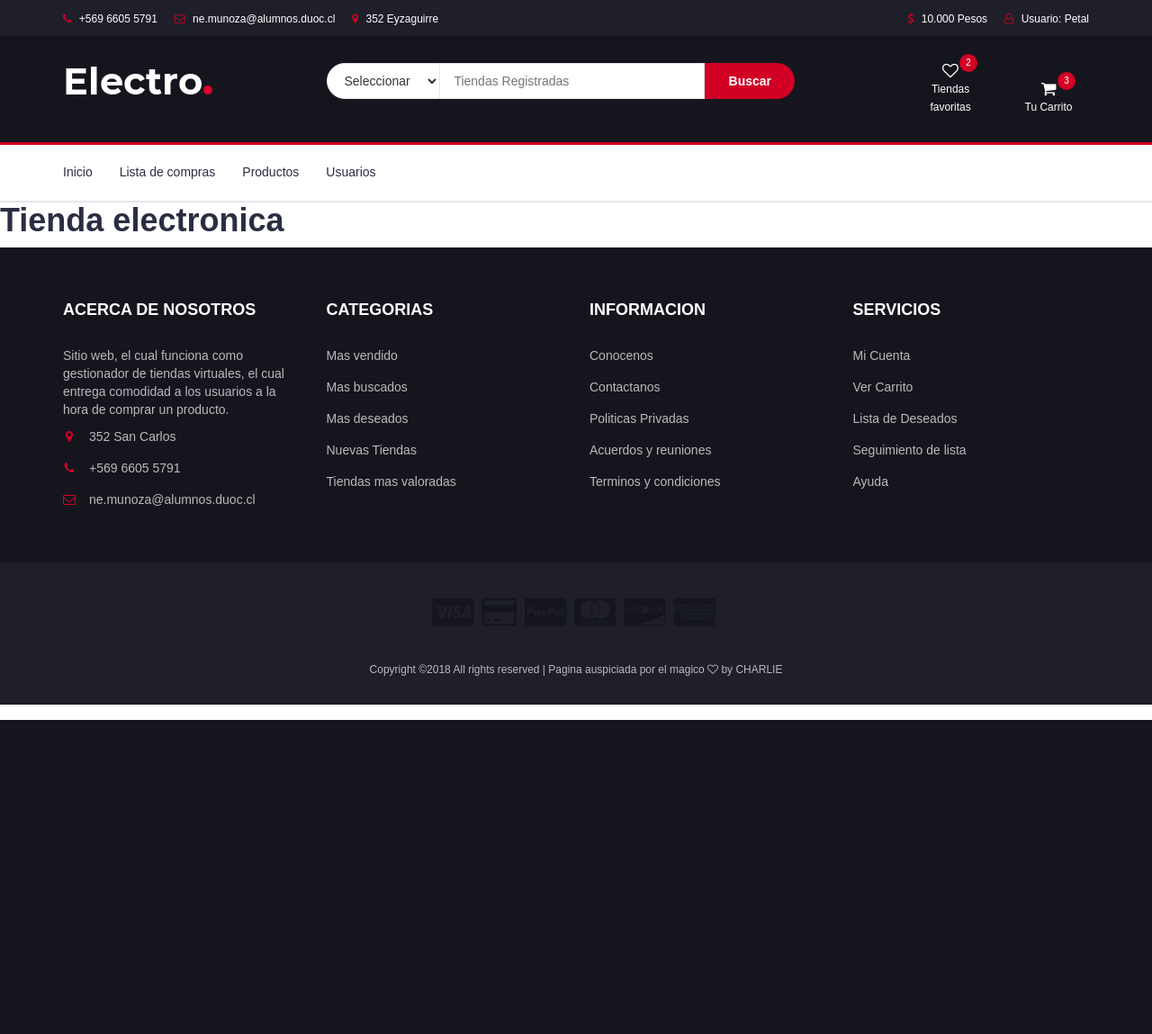
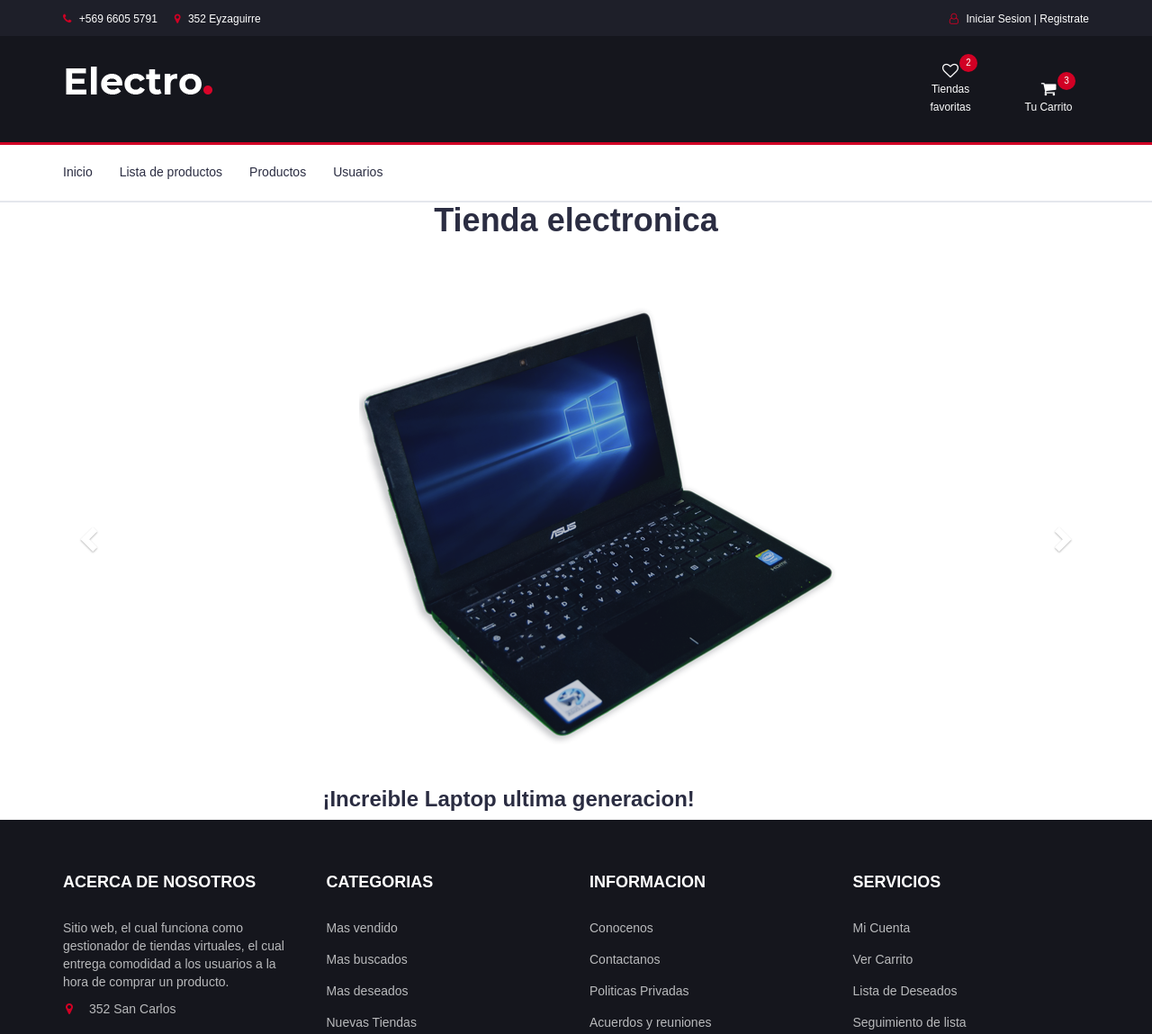
Before and after one commit to J-Alejandro/examenDWY, a Django app: page / in a window 1280 px wide. Shown: the top 1149 px of the page at 90% size. Before the commit the page ends 800 px from the top, so only its background shows below. Run offline with Django 3.2, Linux system fonts and the light colour scheme; some libraries are stand-ins or nearby versions; some web fonts are replaced.

Commit message:
lo ultimo

```diff
--- a/accounts/templates/registration/login.html
+++ b/accounts/templates/registration/login.html
@@ -1,6 +1,7 @@
 {% extends "core/base.html" %}
 {% block contenido %}
 <div class="wrapper">
+  <div class="divDos">
         <form class="form-signin" action="" method="POST">
             {% csrf_token %}
           <h2 class="form-signin-heading">Iniciar Sesión</h2>
@@ -17,7 +18,7 @@
         </form>
         <!---->
       </div>
-
+</div>
 
 
 {% endblock contenido %}
--- a/accounts/urls.py
+++ b/accounts/urls.py
@@ -3,4 +3,5 @@ from .views import register
 
 urlpatterns = [
     path('register/', register, name="register"),
+
 ]
--- a/core/forms.py
+++ b/core/forms.py
@@ -35,7 +35,7 @@ class ProductoForm(forms.ModelForm):
             'nombreProducto',
             'costoPresupuestado',
             'costoReal',
-            #'tienda',
+            'tienda',
             'notaAdicional',
         )
 
@@ -43,7 +43,7 @@ class ProductoForm(forms.ModelForm):
             'nombreProducto':'Nombre Producto',
             'costoPresupuestado':'Costo Presupuestado',
             'costoReal':'Costo Real',
-            #'tienda':'Tienda',
+            'tienda':'Tienda',
             'notaAdicional':'Nota Adicional',
         }
 
@@ -51,7 +51,7 @@ class ProductoForm(forms.ModelForm):
             'nombreProducto':forms.TextInput(attrs={'class':'form-control'}),
             'costoPresupuestado':forms.TextInput(attrs={'class':'form-control'}),
             'costoReal':forms.TextInput(attrs={'class':'form-control'}),
-            #'tienda':forms.TextInput(attrs={'class':'form-control'}),
+            'tienda':forms.Select(attrs={'class':'form-control'}),
             'notaAdicional':forms.TextInput(attrs={'class':'form-control'}),
 
         }
--- a/core/models.py
+++ b/core/models.py
@@ -21,7 +21,8 @@ class Producto(models.Model):
     nombreProducto = models.CharField(max_length=150)
     costoPresupuestado = models.IntegerField()
     costoReal = models.IntegerField()
-    tienda = models.ForeignKey(Tienda, on_delete=models.CASCADE,null=True)
+    tienda = (('Seleccionar','Seleccionar'),('PcFactoria','PcFactoria'),('ABCFunciona','ABCFunciona'),('Me109cito','Me109cito'))
+    tienda = models.CharField(max_length=50,choices=tienda,default="Seleccionar",verbose_name='Tienda')
     notaAdicional = models.CharField(max_length=150)
 
     def __str__(self):
--- a/core/static/core/css/estilos.css
+++ b/core/static/core/css/estilos.css
@@ -11,3 +11,14 @@
 form.needs-validation {
     margin-bottom: 6%;
 }
+
+a.left.carousel-control {
+    background: none!important;
+}
+a.right.carousel-control {
+    background: none!important;
+}
+
+.item {
+    margin-left: 28%;
+}
--- a/core/templates/core/base.html
+++ b/core/templates/core/base.html
@@ -1,8 +1,10 @@
 <!DOCTYPE html>
 <html lang="en">
 
+		{% load pwa %}
+<head>
 
-<head>
+		{% progressive_web_app_meta %}
 
     <meta charset="UTF-8">
     <meta name="viewport" content="width=device-width, initial-scale=1.0">
@@ -28,16 +30,25 @@
 				<div class="container">
 					<ul class="header-links pull-left">
 						<li><a href="#"><i class="fa fa-phone"></i> +569 6605 5791</a></li>
-						<li><a href="#"><i class="fa fa-envelope-o"></i> ne.munoza@alumnos.duoc.cl</a></li>
+						{% if request.user.is_authenticated %}
+						<li><a href="#"><i class="fa fa-envelope-o"></i> {{ request.user.email }}</a></li>
 						<li><a href="#"><i class="fa fa-map-marker"></i> 352 Eyzaguirre</a></li>
+						{% else %}
+						<li><a href="#"><i class="fa fa-map-marker"></i> 352 Eyzaguirre</a></li>
+						{% endif %}
 					</ul>
 					<ul class="header-links pull-right">
-						<li><a href="#"><i class="fa fa-dollar"></i> 10.000 Pesos</a></li>
-						<li><a href="#"><i class="fa fa-user-o"></i> Usuario: Petal</a></li>
+						<li></li>
+						{% if request.user.is_authenticated %}
+						<li><a href="{% url 'login' %}"><i class="fa fa-user-o"></i> Usuario: {{ request.user.first_name }}</a></li>
+						<li><a href="{% url 'logout' %}"><i class="fa fa-user-o"></i> Cerrar Sesion</a></li>
+						{% else %}
+						<li><a href="{% url 'login' %}"><i class="fa fa-user-o"></i> Iniciar Sesion |</a> <a href="{% url 'register' %}">Registrate</a> </li>
+						{% endif %}
 					</ul>
 				</div>
 			</div>
-			<!-- /TOP HEADER -->
+			<!-- TOP HEADER -->
 
 			<!-- MAIN HEADER -->
 			<div id="header">
@@ -48,7 +59,7 @@
 						<!-- Logo -->
 						<div class="col-md-3">
 							<div class="header-logo">
-								<a href="#" class="logo">
+								<a href="{% url 'home' %}" class="logo">
 										<img src="{% static 'core/imagenes/logo.png' %}" alt="">
 								</a>
 							</div>
@@ -59,13 +70,13 @@
 						<div class="col-md-6">
 							<div class="header-search">
 								<form>
-									<select class="input-select">
+									<!-- <select class="input-select">
 										<option value="0">Seleccionar</option>
 										<option value="1">Tienda 1</option>
 										<option value="1">Tienda 2</option>
 									</select>
 									<input class="input" placeholder="Tiendas Registradas">
-									<button class="search-btn">Buscar</button>
+									<button class="search-btn">Buscar</button> -->
 								</form>
 							</div>
 						</div>
@@ -98,8 +109,8 @@
 													<img src="./img/product01.png" alt="">
 												</div>
 												<div class="product-body">
-													<h3 class="product-name"><a href="#">product name goes here</a></h3>
-													<h4 class="product-price"><span class="qty">1x</span>$980.00</h4>
+													<h3 class="product-name"><a href="#">RadioFM<a></h3>
+													<h4 class="product-price"><span class="qty">1x</span>$5.000</h4>
 												</div>
 												<button class="delete"><i class="fa fa-close"></i></button>
 											</div>
@@ -109,19 +120,19 @@
 													<img src="./img/product02.png" alt="">
 												</div>
 												<div class="product-body">
-													<h3 class="product-name"><a href="#">product name goes here</a></h3>
-													<h4 class="product-price"><span class="qty">3x</span>$980.00</h4>
+													<h3 class="product-name"><a href="#">Pc portatil</a></h3>
+													<h4 class="product-price"><span class="qty">3x</span>$980.000</h4>
 												</div>
 												<button class="delete"><i class="fa fa-close"></i></button>
 											</div>
 										</div>
 										<div class="cart-summary">
-											<small>3 Item(s) selected</small>
-											<h5>SUBTOTAL: $2940.00</h5>
+											<small>4 productos seleccionados</small>
+											<h5>SUBTOTAL: $985.000</h5>
 										</div>
 										<div class="cart-btns">
-											<a href="#">View Cart</a>
-											<a href="#">Checkout  <i class="fa fa-arrow-circle-right"></i></a>
+											<a href="#">Ver Carro</a>
+											<a href="#">Presupuesto<i class="fa fa-arrow-circle-right"></i></a>
 										</div>
 									</div>
 								</div>
@@ -156,7 +167,7 @@
 					<!-- Navegador -->
 					<ul class="main-nav nav navbar-nav">
 						<li><a href="{% url 'home' %}">Inicio</a></li>
-						<li><a href="#">Lista de compras</a></li>
+						<li><a href="{% url 'listarProducto' %}">Lista de productos</a></li>
 						<li><a href="{% url 'agregarProducto' %}">Productos</a></li>
 						<li><a href="#">Usuarios</a></li>
 
@@ -191,7 +202,10 @@
 								<ul class="footer-links">
 									<li><a href="#"><i class="fa fa-map-marker"></i>352 San Carlos</a></li>
 									<li><a href="#"><i class="fa fa-phone"></i>+569 6605 5791</a></li>
-									<li><a href="#"><i class="fa fa-envelope-o"></i>ne.munoza@alumnos.duoc.cl</a></li>
+									{% if request.user.is_authenticated %}
+									<li><a href="#"><i class="fa fa-envelope-o"></i>{{ request.user.email }}</a></li>
+
+									{% endif %}
 								</ul>
 							</div>
 						</div>
--- a/core/templates/core/index.html
+++ b/core/templates/core/index.html
@@ -2,8 +2,46 @@
 
 {% block contenido %}
 {% load static %}
-	<div><h1>Tienda electronica</h1></div>
+	<div class="centrar"><h1>Tienda electronica</h1></div>
 
+	<div id="carouselExampleIndicators" class="carousel slide" data-ride="carousel">
+			<ol class="carousel-indicators hidden-xs">
+
+			</ol>
+
+			<div class="carousel-inner" role="listbox">
+				  <div class="item active">
+					<img class="img-responsive imagen_landing" src="{% static 'core/imagenes/product08.png' %}" alt="First slide">
+						  <h3 class="textoImagenes">¡Increible Laptop ultima generacion!</h3>
+
+				  </div>
+				  <div class="item">
+					<img class="img-responsive imagen_landing" src="{% static 'core/imagenes/product05.png' %}" alt="Second slide">
+						   <h3 class="textoImagenes">¡Audifonos con un sonido unico!</h3>
+
+				  </div>
+				  <div class="item">
+					<img class="img-responsive imagen_landing" src="{% static 'core/imagenes/product06.png' %}" alt="Third slide">
+							<h3 class="textoImagenes">¡La laptop mas buscada!</h3>
+
+				  </div>
+				   <div class="item">
+						<img class="img-responsive imagen_landing" src="{% static 'core/imagenes/product02.png' %}" alt="Third slide">
+
+							<h3 class="textoImagenes">¡Ya estan aqui los audifonos con bluetooth!</h3>
+
+				  </div>
+
+			</div>
+			<a class="left carousel-control" href="#carouselExampleIndicators" role="button" data-slide="prev">
+			  <span class="glyphicon glyphicon-chevron-left" aria-hidden="true"></span>
+			  <span class="sr-only">Anterior</span>
+			</a>
+			<a class="right carousel-control" href="#carouselExampleIndicators" role="button" data-slide="next">
+			  <span class="glyphicon glyphicon-chevron-right" aria-hidden="true"></span>
+			  <span class="sr-only">Siguiente</span>
+			</a>
+   </div>
 
 
 {% endblock contenido %}
--- a/core/urls.py
+++ b/core/urls.py
@@ -1,9 +1,11 @@
 from django.urls import path
-from .views import home , agregarProducto
+from .views import home , agregarProducto,listarProducto,eliminarProducto
 
 
 
 urlpatterns = [
     path('',home, name="home"),
-    path('agregarProducto/',agregarProducto,name="agregarProducto")
+    path('agregarProducto/',agregarProducto,name="agregarProducto"),
+    path('listarProducto/',listarProducto,name="listarProducto"),
+    path('eliminarProducto/<id>',eliminarProducto,name="eliminarProducto"),
 ]
--- a/core/views.py
+++ b/core/views.py
@@ -1,4 +1,4 @@
-from django.shortcuts import render
+from django.shortcuts import render,redirect
 from django.contrib import messages
 from .forms import TiendaForm, ProductoForm
 from .models import Tienda, Producto
@@ -10,29 +10,48 @@ def home(request):
 #Agregar producto, no me muestra las tiendas, debe haber un problema con "variables", ya que,
 #Si esta primero que las llaves con form y grabo, muestra las tienes en el combobox
 #Pero muere el combobox
+
 def agregarProducto(request):
     grabo=False
-    tiendas = Tienda.objects.all()
 
-    variables ={
-        'tiendas':tiendas
-    }
 
-    tiendas = variables
-    variables = variables
+
     if request.POST:
         form = ProductoForm(request.POST or None)
         if form.is_valid():
 
             prod = form.save(commit=False)
             #form.save()
-            prod.tienda = request.POST.get('cboTienda')
+
             prod.save()
 
             grabo = True
             form = ProductoForm()
-            variables['mensaje'] = 'Guardado correctamente'
+
+
     else:
         form = ProductoForm()
 
-    return render(request,'core/agregar_producto.html',{'form':form,'grabo':grabo},variables)
+    return render(request,'core/agregar_producto.html',{'form':form,'grabo':grabo})
+
+
+def listarProducto(request):
+
+    produ = Producto.objects.all()
+
+    return render(request,'core/listar_producto.html',{
+        'productos':produ})
+
+def eliminarProducto(request,id):
+    produ = Producto.objects.get(id=id)
+
+    try:
+
+        produ.delete()
+        mensaje = "Eliminado Correctamente"
+        messages.success(request)
+    except:
+        mensaje = "No se ha podido eliminar"
+        messages.error(request,mensaje)
+
+    return redirect('listarProducto')
```
Also changed, not shown: core/templates/core/agregar_producto.html (+8 -18 lines), core/templates/core/lista_producto.html (deleted, +0 -9 lines), core/templates/core/listar_producto.html (added, +44 -0 lines), serviceworker.js (added, +97 -0 lines), core/migrations/0001_initial.py, db.sqlite3.
